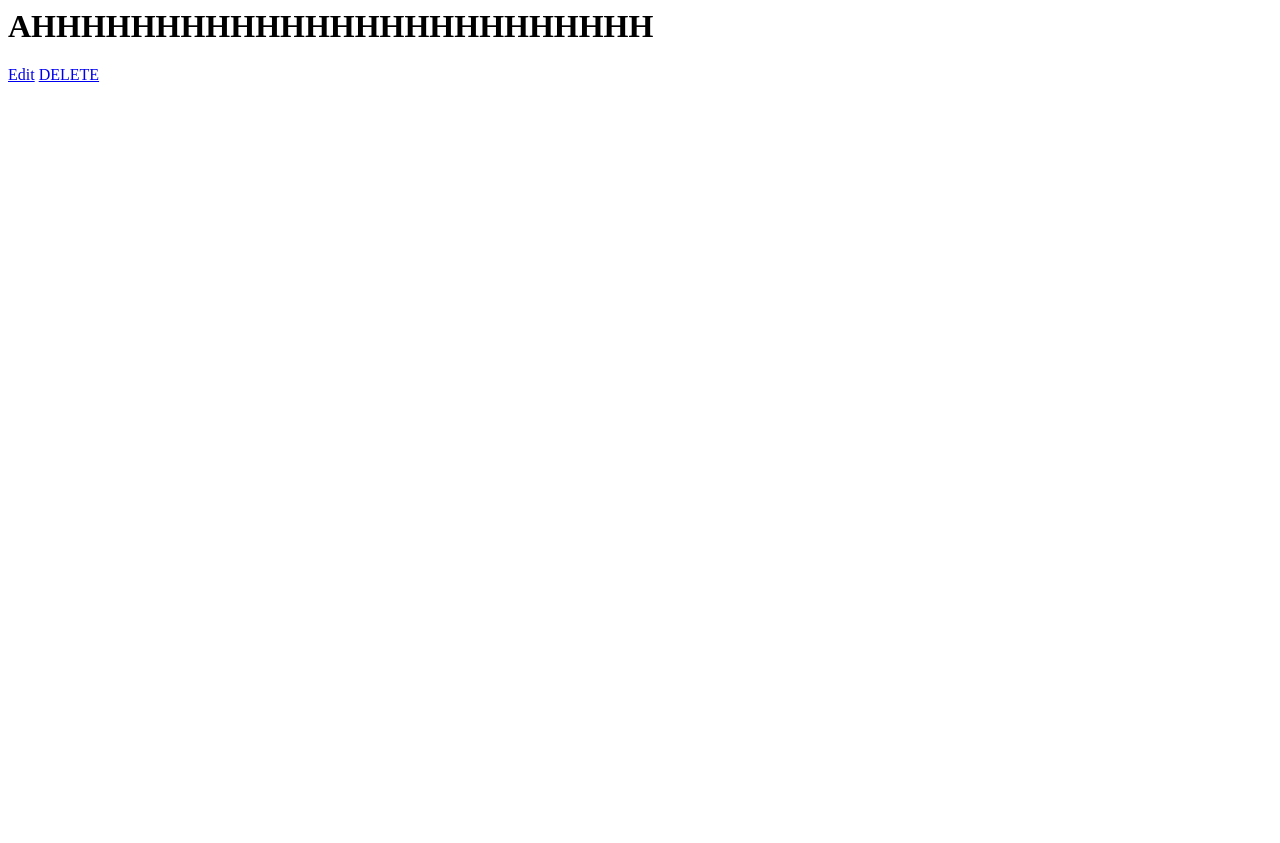
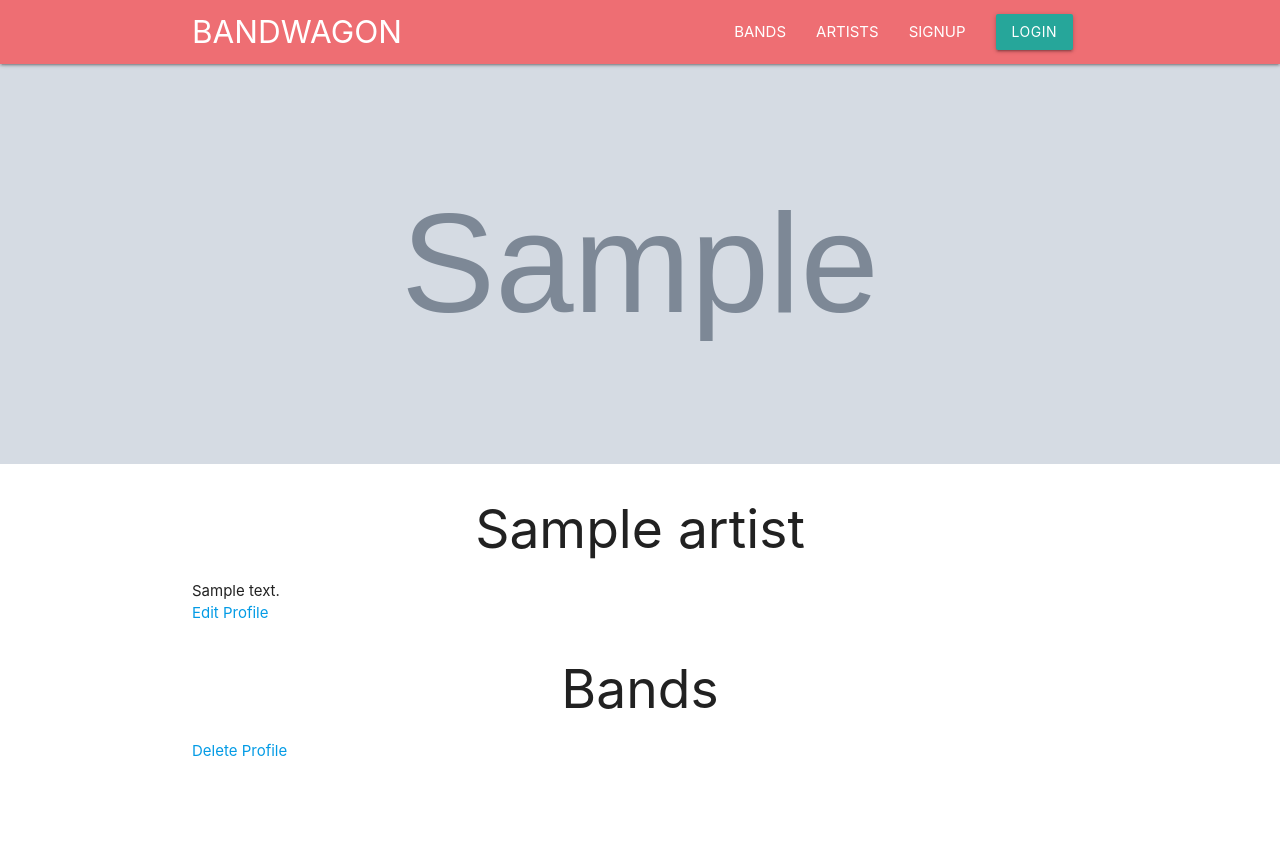
Before and after one commit to jaykmark/bandwagon, a Django app: page /artists/1/ in a window 1280 px wide. Before the commit the page ends 82 px from the top, so only its background shows below. Run offline with Django 3.2, Linux system fonts and the light colour scheme; tables that the repository leaves empty hold one stand-in row (values such as "Sample post"); grey boxes marked "Sample" are stand-in pictures.

Commit message:
creates template for artist_detail page.

```diff
--- a/bandwagon_app/static/css/detail-page.css
+++ b/bandwagon_app/static/css/detail-page.css
@@ -4,7 +4,7 @@
   align-items: center;
   overflow: hidden;
   width: 100%;
-  height: 40vh;
+  height: 50vh;
 }
 
 .detail-banner img {
--- a/bandwagon_app/templates/artist_detail.html
+++ b/bandwagon_app/templates/artist_detail.html
@@ -1,3 +1,34 @@
-<h1> AHHHHHHHHHHHHHHHHHHHHHHHHH</h1>
-<a href="{% url 'artist_edit' pk=artist.pk %}">Edit</a>
-<a href="{% url 'artist_delete' pk=artist.pk %}">DELETE</a>
+{% extends 'base.html' %}
+
+{% block content %}
+
+<div class="detail-banner">
+    <img src="{{artist.photo_url}}" alt="">
+</div>
+
+<div class="container container-detail">
+    <h2 class="detail-header">{{artist.stage_name}}</h2>
+    <p>{{artist.description}}</p>
+    <a href="{% url 'artist_edit' pk=artist.pk %}">Edit Profile</a>
+
+    {% if admin %}
+    <div id="detail-apply-button"><a href="{%url 'create_invite' band_pk=band.pk sender=True %}" class="btn">INVITE TO BAND</a></div>
+    {% endif %}
+
+    <h2 class="detail-header">Bands</h2>
+    <ul>
+        {% for band in member.bands %}
+        <li>
+            <h3>{{band.name}}</h3><a href="#">Profile</a>
+            {% if admin %}
+                | <a href="{% url 'remove_bandmember' artist_pk=artist.pk artist_pk=member.artist.pk%}">Remove</a>
+            {% endif %}
+        </li>
+        {% endfor %}
+    </ul>
+    <a href="{% url 'artist_delete' pk=artist.pk %}">Delete Profile</a>
+</div>
+
+
+
+{% endblock %}
```
